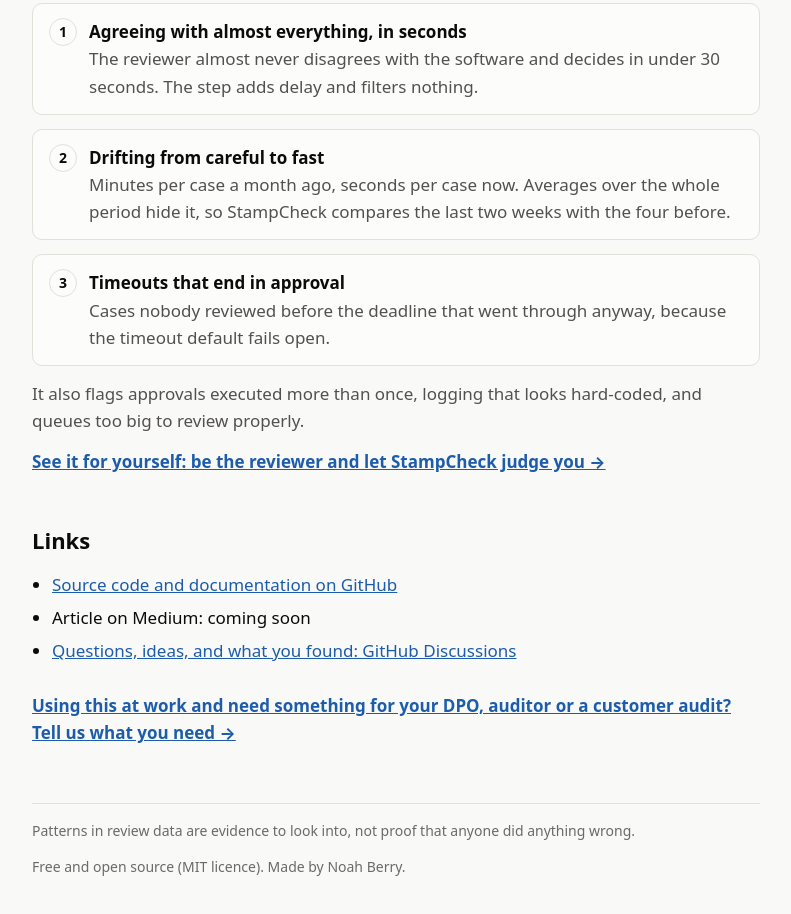
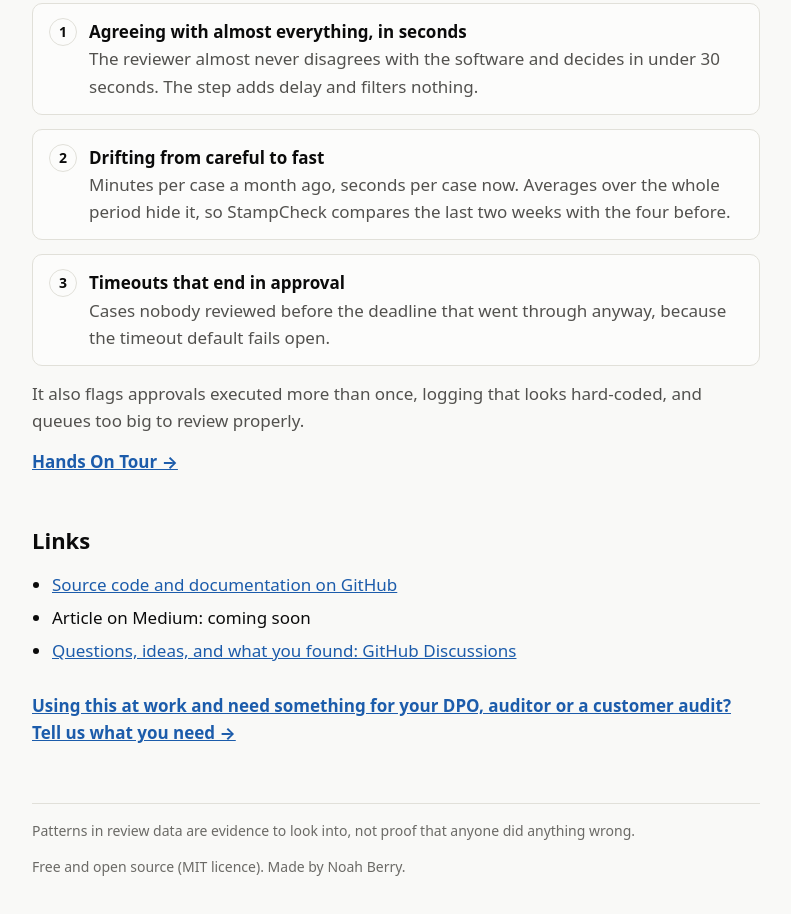
Before and after one commit to noahberry01123/stampcheck, a plain HTML site: page docs/index.html in a window 1280 px wide. Shown: the part 1826-2740 px from the top of the page, without its empty margins (244-1035 px from the left). Drawn offline with Linux system fonts and the light colour scheme.

Commit message:
Landing page: call the tutorial link "Hands On Tour"
Co-Authored-By: Claude Opus 5.5 <noreply@anthropic.com>

```diff
--- a/docs/index.html
+++ b/docs/index.html
@@ -98,7 +98,7 @@ footer p { color: var(--muted); }
     <li><b>Timeouts that end in approval</b><span>Cases nobody reviewed before the deadline that went through anyway, because the timeout default fails open.</span></li>
   </ol>
   <p style="margin-top:14px">It also flags approvals executed more than once, logging that looks hard-coded, and queues too big to review properly.</p>
-  <p><a href="/tutorial/"><b>See it for yourself: be the reviewer and let StampCheck judge you &rarr;</b></a></p>
+  <p><a href="/tutorial/"><b>Hands On Tour &rarr;</b></a></p>
 
   <h2>Links</h2>
   <ul class="links">
```
